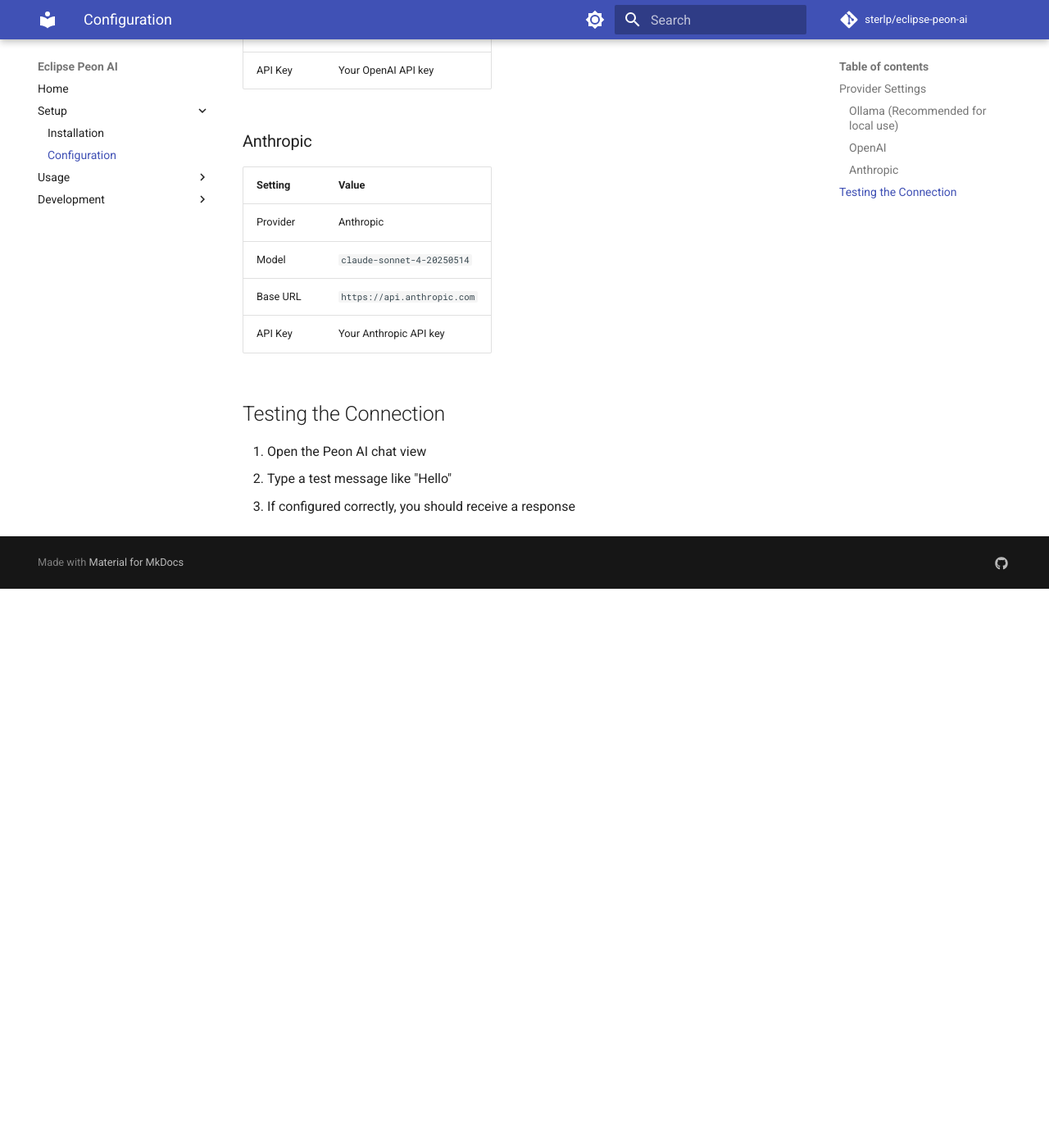
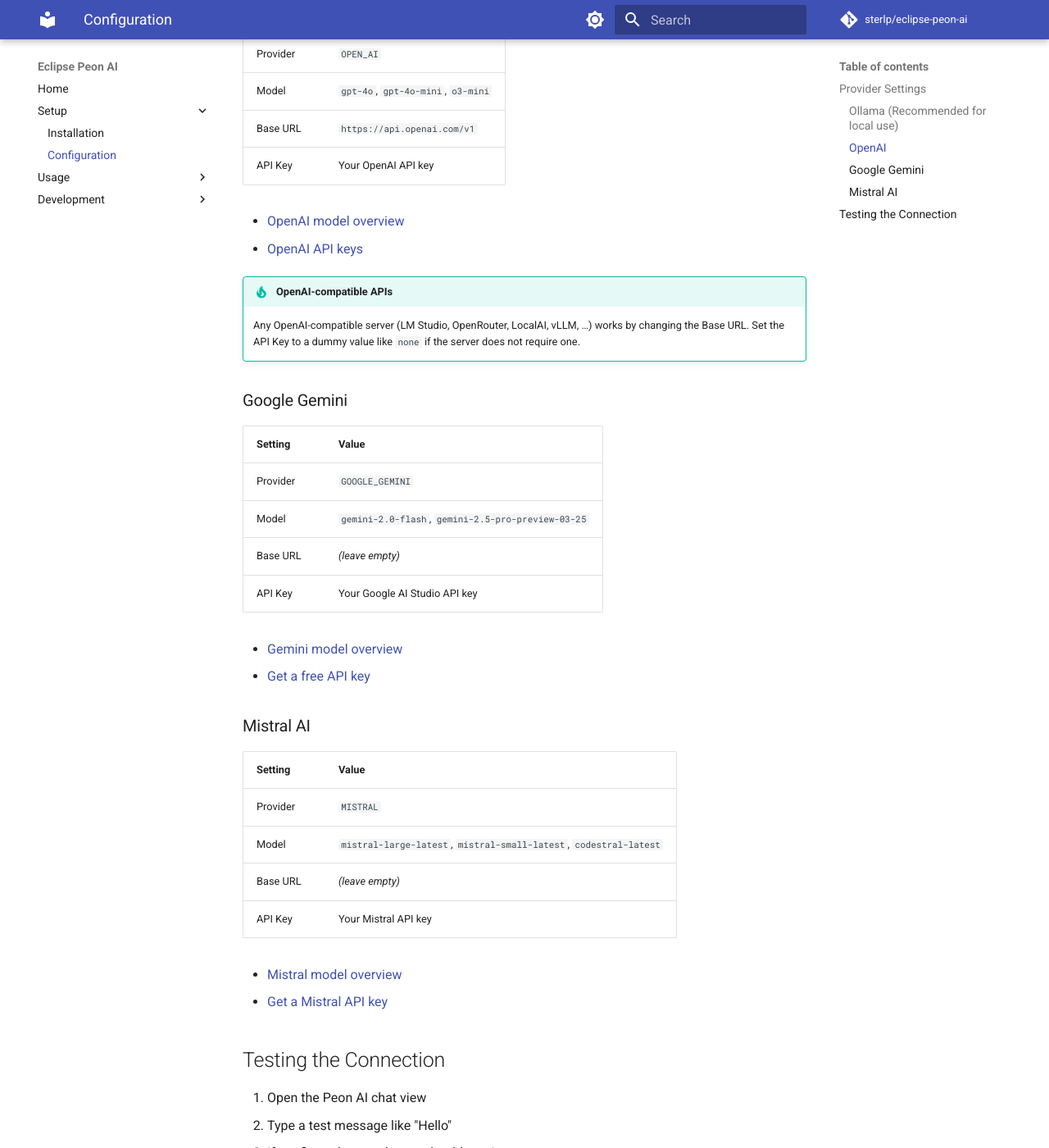
Before and after one commit to sterlp/eclipse-peon-ai, an MkDocs documentation site: the page built from doc/docs/setup/configuration.md, in a window 1280 px wide and 1400 px high, scrolled down 778 px. Shown: the whole window at 82% size. Built offline with MkDocs 1.6.1 and Material for MkDocs 9.7.7, drawn with Linux system fonts in a browser that asks for light colours; comment, search, counter and statistics services are not loaded; before the commit the page ends 1496 px from its top, so only the background shows below that; some of the changed text lies outside the part shown.

Commit message:
added mistral

```diff
--- a/doc/docs/setup/configuration.md
+++ b/doc/docs/setup/configuration.md
@@ -11,29 +11,56 @@
 
 ### Ollama (Recommended for local use)
 
+Run models locally — no API key required.
+
 | Setting | Value |
 |---------|-------|
-| Provider | Ollama |
-| Model | `llama3`, `codellama`, or `mistral` |
+| Provider | `OLLAMA` |
+| Model | `llama3.2`, `codellama`, `qwen2.5-coder`, `mistral` |
 | Base URL | `http://localhost:11434` |
+
+- [Ollama documentation](https://ollama.com/library)
+- [Ollama model library](https://ollama.com/search)
 
 ### OpenAI
 
 | Setting | Value |
 |---------|-------|
-| Provider | OpenAI |
-| Model | `gpt-4o` or `gpt-4o-mini` |
+| Provider | `OPEN_AI` |
+| Model | `gpt-4o`, `gpt-4o-mini`, `o3-mini` |
 | Base URL | `https://api.openai.com/v1` |
 | API Key | Your OpenAI API key |
 
-### Anthropic
+- [OpenAI model overview](https://platform.openai.com/docs/models)
+- [OpenAI API keys](https://platform.openai.com/api-keys)
+
+!!! tip "OpenAI-compatible APIs"
+    Any OpenAI-compatible server (LM Studio, OpenRouter, LocalAI, vLLM, …) works by changing the Base URL.
+    Set the API Key to a dummy value like `none` if the server does not require one.
+
+### Google Gemini
 
 | Setting | Value |
 |---------|-------|
-| Provider | Anthropic |
-| Model | `claude-sonnet-4-20250514` |
-| Base URL | `https://api.anthropic.com` |
-| API Key | Your Anthropic API key |
+| Provider | `GOOGLE_GEMINI` |
+| Model | `gemini-2.0-flash`, `gemini-2.5-pro-preview-03-25` |
+| Base URL | *(leave empty)* |
+| API Key | Your Google AI Studio API key |
+
+- [Gemini model overview](https://ai.google.dev/gemini-api/docs/models/gemini)
+- [Get a free API key](https://aistudio.google.com/apikey)
+
+### Mistral AI
+
+| Setting | Value |
+|---------|-------|
+| Provider | `MISTRAL` |
+| Model | `mistral-large-latest`, `mistral-small-latest`, `codestral-latest` |
+| Base URL | *(leave empty)* |
+| API Key | Your Mistral API key |
+
+- [Mistral model overview](https://docs.mistral.ai/getting-started/models/models_overview/)
+- [Get a Mistral API key](https://console.mistral.ai/api-keys/)
 
 ## Testing the Connection
 
--- a/pom.xml
+++ b/pom.xml
@@ -11,6 +11,7 @@
     <properties>
         <tycho.version>5.0.2</tycho.version>
         <java.version>21</java.version>
+        <langchain4j.version>1.11.0</langchain4j.version>
         <maven.compiler.source>${java.version}</maven.compiler.source>
         <maven.compiler.target>${java.version}</maven.compiler.target>
         <project.build.sourceEncoding>UTF-8</project.build.sourceEncoding>
```
Also changed, not shown: README.md, 6 other files.
